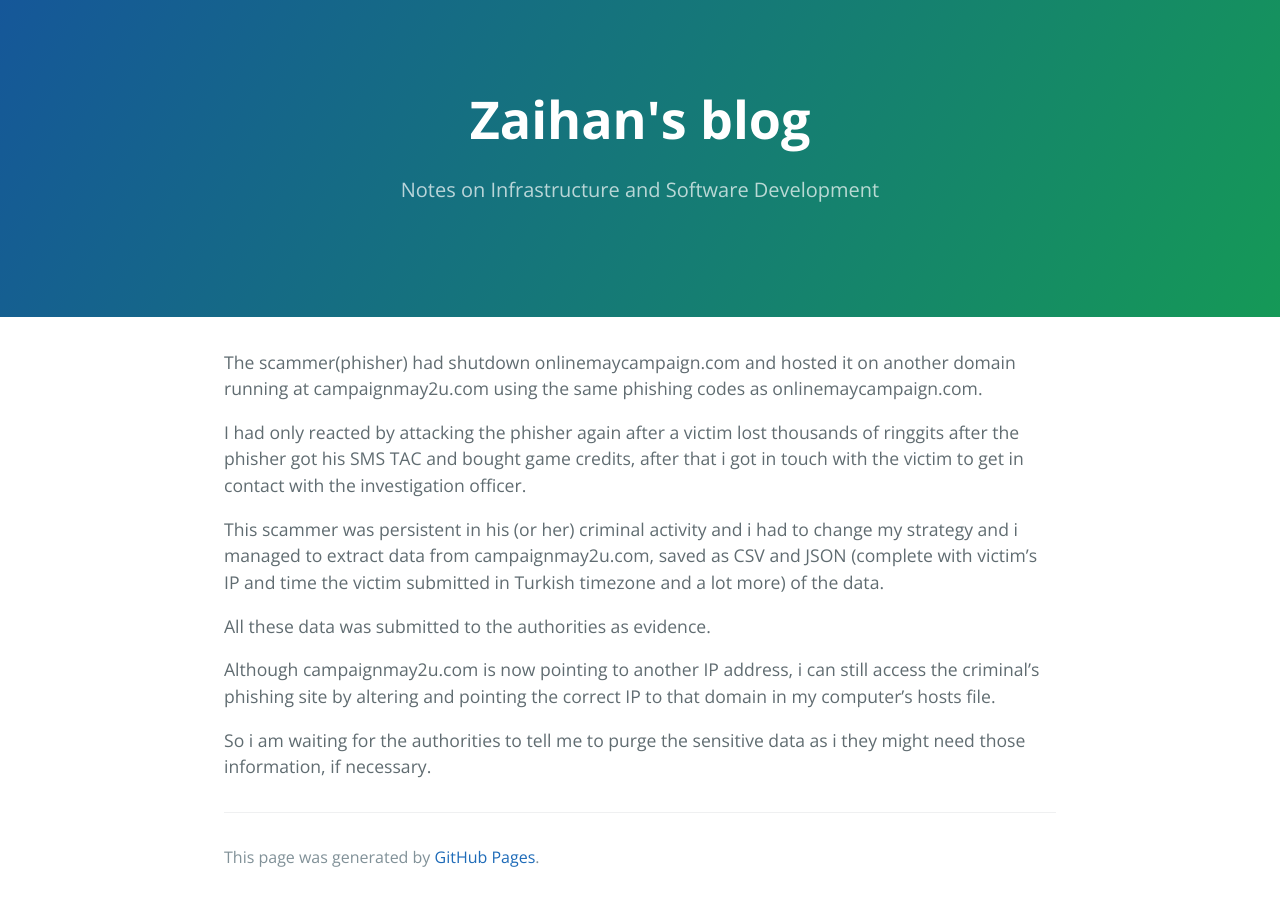
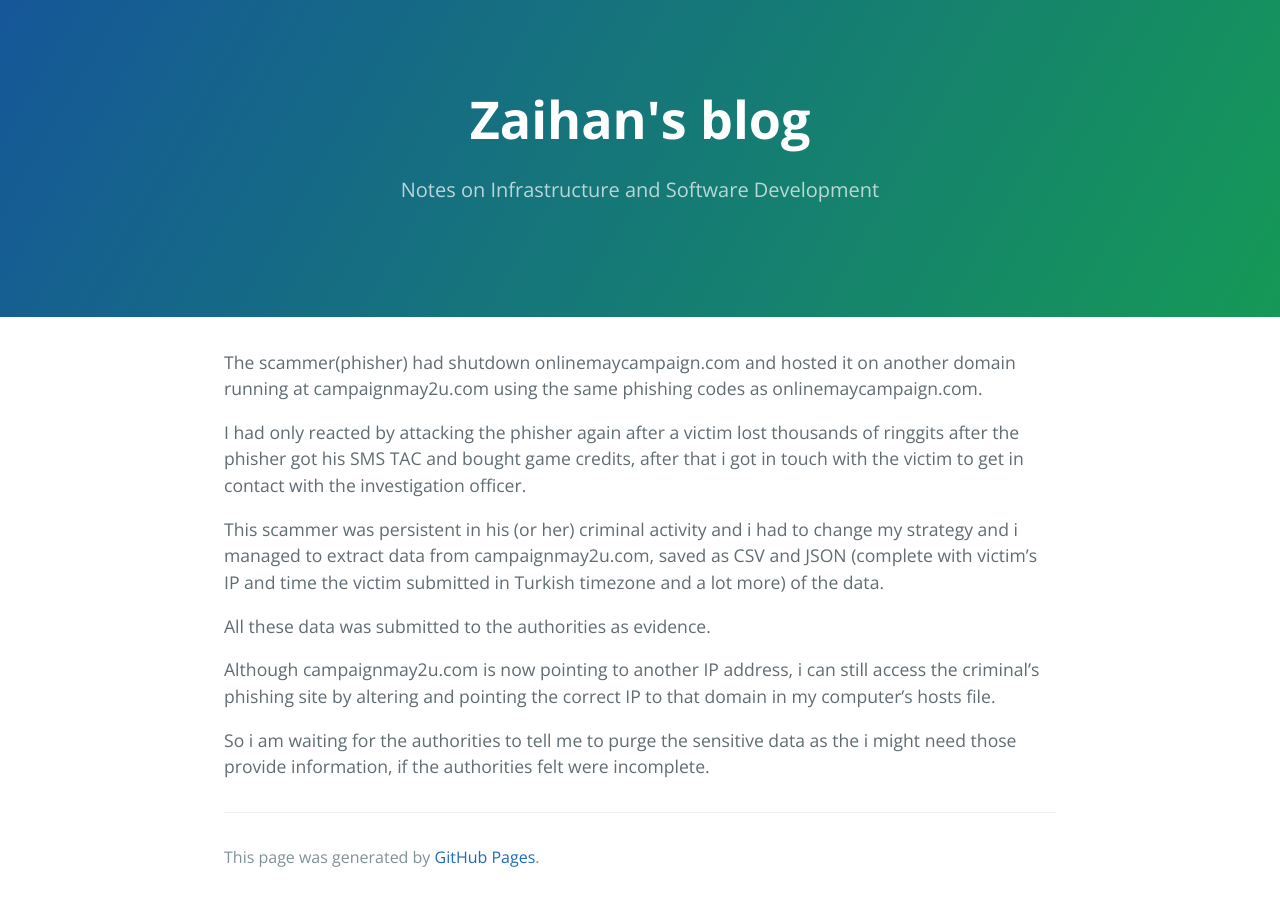
Before and after one commit to muhammadn/muhammadn.github.io, a Jekyll site: the page built from _posts/2021-02-08-collecting-intellgence.md, in a window 1280 px wide. Built offline with Jekyll 4.4.1, drawn with Linux system fonts in a browser that asks for light colours.

Commit message:
be more specific on words

```diff
--- a/_posts/2021-02-08-collecting-intellgence.md
+++ b/_posts/2021-02-08-collecting-intellgence.md
@@ -14,4 +14,4 @@ All these data was submitted to the authorities as evidence.
 
 Although campaignmay2u.com is now pointing to another IP address, i can still access the criminal's phishing site by altering and pointing the correct IP to that domain in my computer's hosts file.
 
-So i am waiting for the authorities to tell me to purge the sensitive data as i they might need those information, if necessary.
+So i am waiting for the authorities to tell me to purge the sensitive data as the i might need those provide information, if the authorities felt were incomplete.
```
